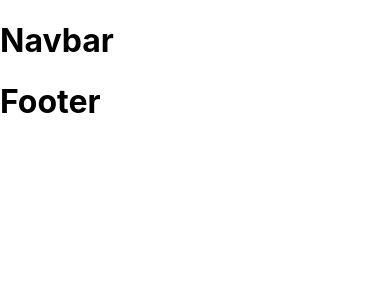
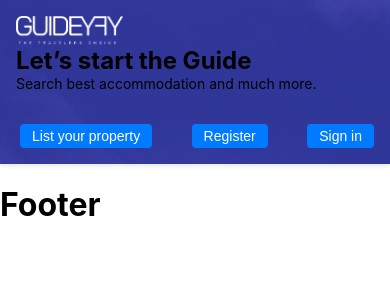
Before and after one commit to alphajr009/GUIDEYFY---Room-Reservation-and-Selling-System, a React (Create React App) app in the folder client/: page / in a window 390 px wide. Before the commit this address had no page. Shown: the top 300 px of the page. Built offline with nearby package versions, Linux system fonts and the light colour scheme.

Commit message:
navbar edit
navbar

```diff
--- a/client/src/components/navbar/Navbar.js
+++ b/client/src/components/navbar/Navbar.js
@@ -1,12 +1,23 @@
-import React from 'react'
-import './navbar.css'
+import React from 'react';
+import './navbar.css';
+import logo from '../../images/logo.png';
+
 
 function Navbar() {
   return (
-    <div>
-        <h1>Navbar</h1>
+    <div className="navbar">
+      <img className="navbar-logo" src={logo} alt="Logo" />
+      <div className="navbar-text">
+        <h1>Let’s start the Guide</h1>
+        <p>Search best accommodation and much more.</p>
+      </div>
+      <div className="navbar-buttons">
+        <button>List your property</button>
+        <button>Register</button>
+        <button>Sign in</button>
+      </div>
     </div>
-  )
+  );
 }
 
-export default Navbar
+export default Navbar;
--- a/client/src/components/navbar/navbar.css
+++ b/client/src/components/navbar/navbar.css
@@ -0,0 +1,104 @@
+.navbar {
+    display: flex;
+    justify-content: space-between;
+    align-items: center;
+    padding: 16px 32px;
+    background-color: white;
+    background-image: url('../../images/navbg-1.png');
+    box-shadow: 0 2px 4px rgba(0, 0, 0, 0.1);
+  }
+
+  .navbar-logo {
+    height: 40px;
+  }
+
+  .navbar-text h1,
+  .navbar-text p {
+    margin: 0;
+  }
+
+  .navbar-buttons button {
+    background-color: #007BFF;
+    color: white;
+    border: none;
+    border-radius: 4px;
+    padding: 8px 16px;
+    margin-left: 0.5rem;
+    cursor: pointer;
+  }
+
+  .navbar-buttons button:hover {
+    background-color: #0056b3;
+  }
+
+  /* Tablet (landscape) */
+  @media (max-width: 1024px) {
+    .navbar {
+      padding: 16px;
+    }
+  }
+
+  /* Tablet (portrait) */
+  @media (max-width: 768px) {
+    .navbar {
+      flex-direction: column;
+      align-items: flex-start;
+    }
+
+    .navbar-buttons {
+      display: flex;
+      justify-content: space-between;
+      width: 100%;
+      margin-top: 16px;
+    }
+
+    .navbar-text {
+      margin-bottom: 16px;
+    }
+  }
+
+  /* Mobile (landscape) */
+  @media (max-width: 480px) {
+    .navbar-logo {
+      height: 30px;
+    }
+
+    .navbar-text h1 {
+      font-size: 24px;
+    }
+
+    .navbar-text p {
+      font-size: 14px;
+    }
+
+    .navbar-buttons button {
+      font-size: 14px;
+      padding: 4px 12px;
+      margin-left: 4px;
+    }
+  }
+
+  /* Mobile (portrait) */
+  @media (max-width: 320px) {
+    .navbar {
+      padding: 8px;
+    }
+
+    .navbar-logo {
+      height: 25px;
+    }
+
+    .navbar-text h1 {
+      font-size: 18px;
+    }
+
+    .navbar-text p {
+      font-size: 12px;
+    }
+
+    .navbar-buttons button {
+      font-size: 12px;
+      padding: 4px 8px;
+      margin-left: 4spx;
+    }
+  }
```
Also changed, not shown: client/src/images/logo.png (added), client/src/images/navbg-1.png (added).
